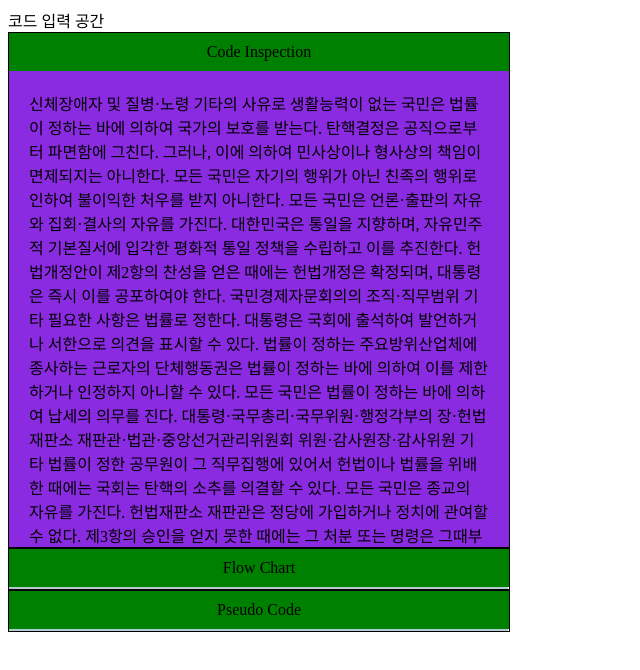
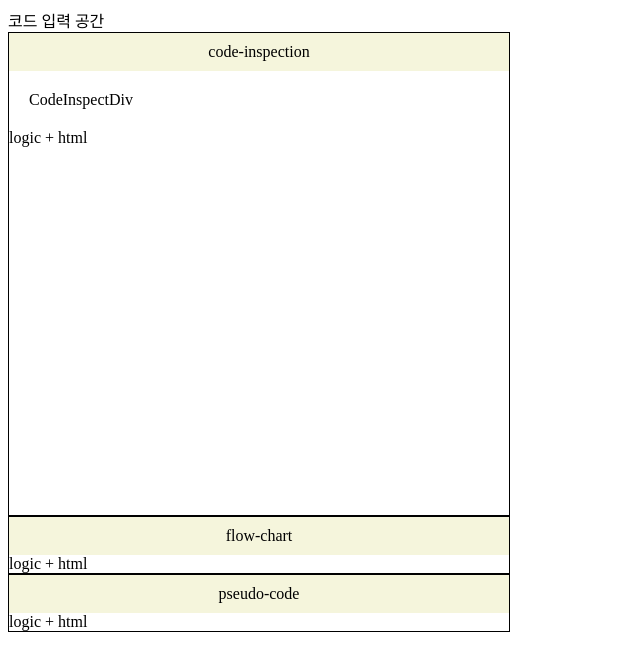
Before and after one commit to vlvksbdof1234/open_source_project_team3, a React (Create React App) app in the folder ai_code_helper/: page / in a window 1280 px wide. Shown: the top 670 px of the page, without its empty margins (0-640 px from the left). Built offline with nearby package versions, Linux system fonts and the light colour scheme.

Commit message:
기본 틀 작업 ver 3

```diff
--- a/ai_code_helper/package.json
+++ b/ai_code_helper/package.json
@@ -6,6 +6,7 @@
     "@testing-library/jest-dom": "^5.17.0",
     "@testing-library/react": "^13.4.0",
     "@testing-library/user-event": "^13.5.0",
+    "mermaid": "^10.6.1",
     "react": "^18.2.0",
     "react-dom": "^18.2.0",
     "react-scripts": "5.0.1",
--- a/ai_code_helper/src/App.js
+++ b/ai_code_helper/src/App.js
@@ -5,6 +5,9 @@ import { useState } from "react";
 function App() {
 
   const [curMenu, setCurMenu] = useState("code-inspection");
+  // 입력 받은 코드 api 처리 => 결과를 MenuContainer 에 전달
+  // MenuContainer에서 각 Div에 해당 정보 쏴주기
+  // 각 Div에서 받은 정보들을 가공, display
 
   return (
     <div className="App">
--- /dev/null
+++ b/ai_code_helper/src/components/CodeInspectDiv.js
@@ -0,0 +1,9 @@
+import React from 'react'
+
+export const CodeInspectDiv = () => {
+  return (
+    <div>CodeInspectDiv</div>
+  )
+}
+
+export default CodeInspectDiv;
--- /dev/null
+++ b/ai_code_helper/src/components/FlowChartDiv.js
@@ -0,0 +1,31 @@
+import React, { useEffect } from "react";
+import mermaid from "mermaid";
+
+export const FlowChartDiv = () => {
+  // Store Mermaid code
+  const mermaidCode = `
+    graph TD;
+    A-->B;
+    A-->C;
+    B-->D;
+    C-->D;
+  `;
+
+
+
+  useEffect(() => {
+    // Mermaid 초기화
+    mermaid.initialize({ startOnLoad: true });
+
+    // Mermaid 코드 렌더링
+    mermaid.contentLoaded();
+  }, []);
+
+  return (
+    <div>
+      <div className="mermaid">{mermaidCode}</div>
+    </div>
+  );
+};
+
+export default FlowChartDiv;
--- a/ai_code_helper/src/components/MenuContainer.js
+++ b/ai_code_helper/src/components/MenuContainer.js
@@ -1,13 +1,29 @@
-import "../styles/MenuContainer.css"
+import "../styles/MenuContainer.css";
+import MenuDiv from "./MenuDiv";
+import CodeInspectDiv from './CodeInspectDiv';
+import PseudoCodeDiv  from './PseudoCodeDiv';
+import FlowChartDiv from './FlowChartDiv'
 
-import MenuDiv from "./MenuDiv"
-
-function MenuContainer({curMenu, setCurMenu}) {
-    return (<div className="MenuContainer">
-        <MenuDiv curMenu={curMenu} operation="code-inspection" setCurMenu={setCurMenu}/>
-        <MenuDiv curMenu={curMenu} operation="flow-chart" setCurMenu={setCurMenu}/>
-        <MenuDiv curMenu={curMenu} operation="pseudo-code" setCurMenu={setCurMenu}/>
-    </div>)
+function MenuContainer({ curMenu, setCurMenu }) {
+  return (
+    <div className="MenuContainer">
+      <MenuDiv
+        curMenu={curMenu}
+        operation="code-inspection"
+        setCurMenu={setCurMenu}
+      ><CodeInspectDiv/></MenuDiv>
+      <MenuDiv
+        curMenu={curMenu}
+        operation="flow-chart"
+        setCurMenu={setCurMenu}
+      ><FlowChartDiv/></MenuDiv>
+      <MenuDiv
+        curMenu={curMenu}
+        operation="pseudo-code"
+        setCurMenu={setCurMenu}
+      ><PseudoCodeDiv/></MenuDiv>
+    </div>
+  );
 }
 
 export default MenuContainer;
--- a/ai_code_helper/src/components/MenuDiv.js
+++ b/ai_code_helper/src/components/MenuDiv.js
@@ -1,70 +1,30 @@
 import "../styles/MenuDiv.css";
 
-function MenuDiv({ curMenu, operation, setCurMenu }) {
-  let labelValue = "";
-
-  switch (operation) {
-    case "code-inspection":
-      labelValue = "Code Inspection";
-      break;
-    case "flow-chart":
-      labelValue = "Flow Chart";
-      break;
-    case "pseudo-code":
-      labelValue = "Pseudo Code";
-      break;
-    default:
-      break;
-  }
+function MenuDiv({ curMenu, operation, setCurMenu, children }) {
 
   // active 클래스 추가 로직
   const isActive = curMenu === operation;
-
   return (
     <div
       className={`MenuDiv ${isActive ? "active" : ""}`}
-      onClick={() => setCurMenu(operation)}
     >
-      <label>{labelValue}</label>
+
+      <label onClick={() => setCurMenu(operation)}>{operation}</label>
       {isActive ? (
         <div className="content-container">
           <div className="content">
             {isActive ? (
               <div class="content">
-                신체장애자 및 질병·노령 기타의 사유로 생활능력이 없는 국민은
-                법률이 정하는 바에 의하여 국가의 보호를 받는다. 탄핵결정은
-                공직으로부터 파면함에 그친다. 그러나, 이에 의하여 민사상이나
-                형사상의 책임이 면제되지는 아니한다. 모든 국민은 자기의 행위가
-                아닌 친족의 행위로 인하여 불이익한 처우를 받지 아니한다. 모든
-                국민은 언론·출판의 자유와 집회·결사의 자유를 가진다. 대한민국은
-                통일을 지향하며, 자유민주적 기본질서에 입각한 평화적 통일 정책을
-                수립하고 이를 추진한다. 헌법개정안이 제2항의 찬성을 얻은 때에는
-                헌법개정은 확정되며, 대통령은 즉시 이를 공포하여야 한다.
-                국민경제자문회의의 조직·직무범위 기타 필요한 사항은 법률로
-                정한다. 대통령은 국회에 출석하여 발언하거나 서한으로 의견을
-                표시할 수 있다. 법률이 정하는 주요방위산업체에 종사하는 근로자의
-                단체행동권은 법률이 정하는 바에 의하여 이를 제한하거나 인정하지
-                아니할 수 있다. 모든 국민은 법률이 정하는 바에 의하여 납세의
-                의무를 진다. 대통령·국무총리·국무위원·행정각부의 장·헌법재판소
-                재판관·법관·중앙선거관리위원회 위원·감사원장·감사위원 기타
-                법률이 정한 공무원이 그 직무집행에 있어서 헌법이나 법률을 위배한
-                때에는 국회는 탄핵의 소추를 의결할 수 있다. 모든 국민은 종교의
-                자유를 가진다. 헌법재판소 재판관은 정당에 가입하거나 정치에
-                관여할 수 없다. 제3항의 승인을 얻지 못한 때에는 그 처분 또는
-                명령은 그때부터 효력을 상실한다. 이 경우 그 명령에 의하여 개정
-                또는 폐지되었던 법률은 그 명령이 승인을 얻지 못한 때부터 당연히
-                효력을 회복한다. 대통령은 전시·사변 또는 이에 준하는
-                국가비상사태에 있어서 병력으로써 군사상의 필요에 응하거나 공공의
-                안녕질서를 유지할 필요가 있을 때에는 법률이 정하는 바에 의하여
-                계엄을 선포할 수 있다. 대한민국은 통일을 지향하며, 자유민주적
-                기본질서에 입각한 평화적 통일 정책을 수립하고 이를 추진한다.
-                국가원로자문회의의 의장은 직전대통령이 된다. 다만, 직전대통령이
-                없을 때에는 대통령이 지명한다.
+                {children}
               </div>
             ) : null}
           </div>
         </div>
       ) : null}
+
+      logic + html
+      <div>
+      </div>
     </div>
   );
 }
--- /dev/null
+++ b/ai_code_helper/src/components/PseudoCodeDiv.js
@@ -0,0 +1,9 @@
+import React from 'react'
+
+export const PseudoCodeDiv = () => {
+  return (
+    <div>PseudoCodeDiv</div>
+  )
+}
+
+export default PseudoCodeDiv;
--- a/ai_code_helper/src/styles/MenuContainer.css
+++ b/ai_code_helper/src/styles/MenuContainer.css
@@ -4,5 +4,4 @@
     width: 500px; /* 가로를 꽉 채움 */
     max-height: 700px;
     height:600px;
-    background-color: rgb(177, 204, 204);
 }
--- a/ai_code_helper/src/styles/MenuDiv.css
+++ b/ai_code_helper/src/styles/MenuDiv.css
@@ -1,7 +1,7 @@
 .MenuDiv {
     width: 100%; /* 각 MenuDiv가 가로를 꽉 채움 */
     transition: all 0.3s ease; /* 부드러운 전환 효과 */
-    flex-grow: 1;
+    flex-grow: 0;
     overflow: hidden;
     border: 1px black solid;
     min-height: 40px;
@@ -15,9 +15,9 @@
     display: block; /* 라벨이 블록 레벨 요소로 표시됨 */
     width: 100%; /* 라벨이 가로를 꽉 채움 */
     text-align: center; /* 라벨 텍스트를 중앙 정렬 */
-    background-color: green;
     padding: 10px 0; /* 라벨의 높이를 설정 */
     overflow: visible;
+    background-color: beige;
 }
 
 .content-container {
@@ -26,7 +26,6 @@
 }
 
 .content {
-    background-color: blueviolet; /* 배경색 설정 */
     padding: 10px;
 }
 
```
Also changed, not shown: 1 other file (tests, documents, lock files or other folders).
